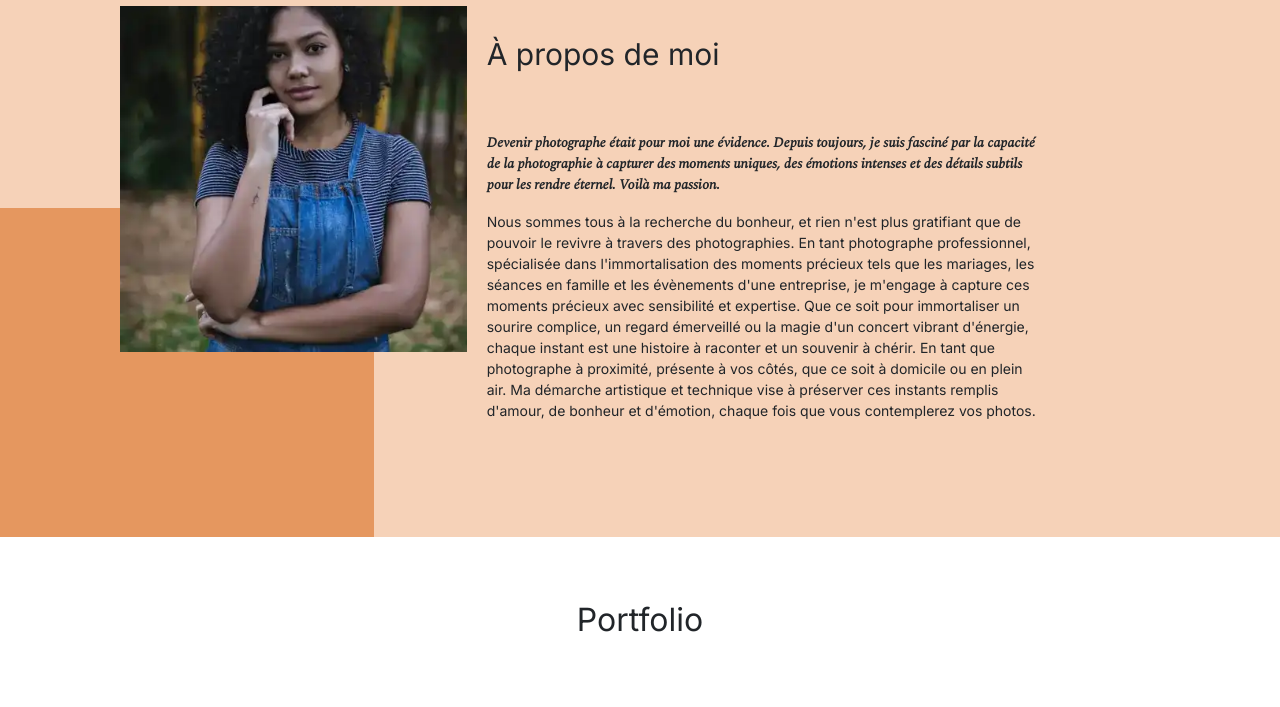
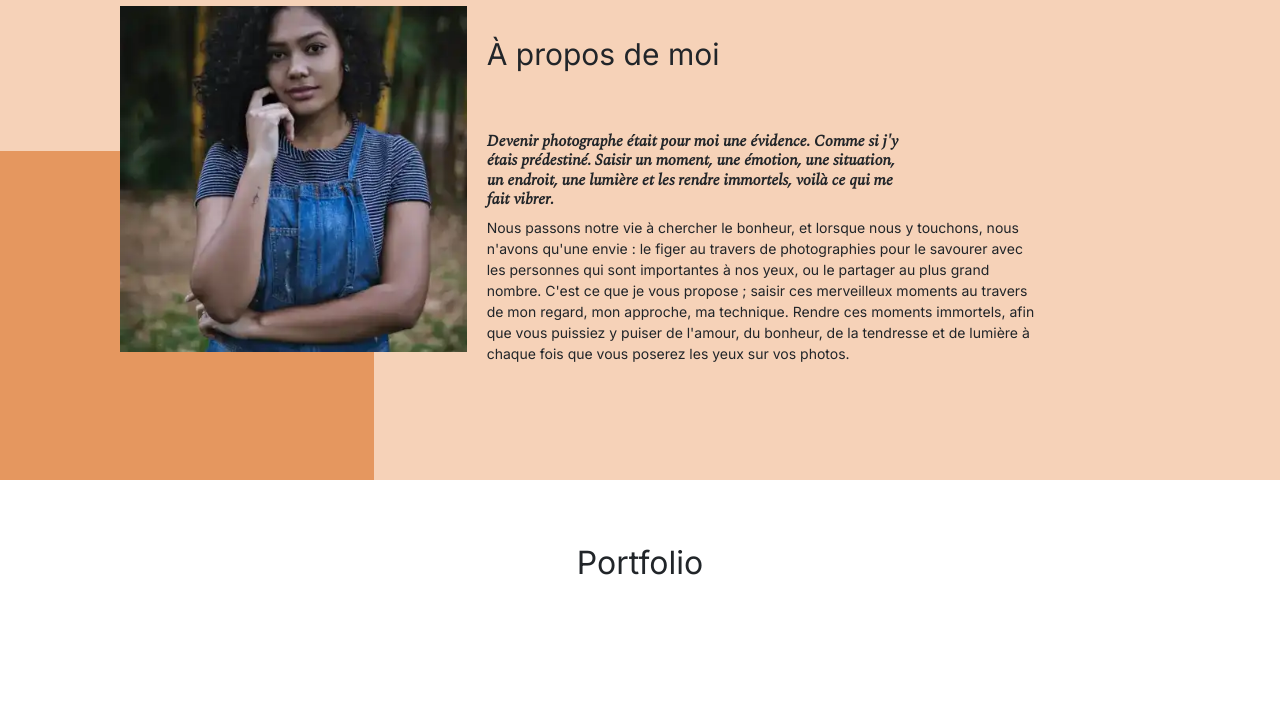
Before and after one commit to DEHBIA-HANI/Nina-Carducci, a plain HTML site: page index.html in a window 1280 px wide. Shown: the part 800-1507 px from the top of the page. Drawn offline with nearby package versions, Linux system fonts and the light colour scheme.

Commit message:
changement du paragraphe de Nina carducci

```diff
--- a/assets/style.css
+++ b/assets/style.css
@@ -79,6 +79,7 @@ body {
 .about-me__introduction {
   font-family: "Spectral";
   font-weight: 800;
+  font-size: 1rem;
   font-style: italic;
   width: 60%;
 }
--- a/index.html
+++ b/index.html
@@ -132,18 +132,15 @@
 			</div>
 			<div id="about-me">
 				<h2 class="about-me__title">À propos de moi</h2>
-				<p class="about-me__introduction">Devenir photographe était pour moi une évidence. Depuis toujours, je
-					suis fasciné par la capacité de la photographie à capturer des moments uniques, des émotions
-					intenses et des détails subtils pour les rendre éternel. Voilà ma passion. </p>
-				<p>Nous sommes tous à la recherche du bonheur, et rien n'est plus gratifiant que de pouvoir le revivre à
-					travers des photographies. En tant photographe professionnel, spécialisée dans l'immortalisation des
-					moments précieux tels que les mariages, les séances en famille et les évènements d'une entreprise,
-					je m'engage à capture ces moments précieux avec sensibilité et expertise. Que ce soit pour
-					immortaliser un sourire complice, un regard émerveillé ou la magie d'un concert vibrant d'énergie,
-					chaque instant est une histoire à raconter et un souvenir à chérir. En tant que photographe à
-					proximité, présente à vos côtés, que ce soit à domicile ou en plein air. Ma démarche artistique et
-					technique vise à préserver ces instants remplis d'amour, de bonheur et d'émotion, chaque fois que
-					vous contemplerez vos photos. </p>
+				<h3 class="about-me__introduction">Devenir photographe était pour moi une évidence. Comme si j'y étais
+					prédestiné. Saisir un moment, une émotion, une situation, un endroit, une lumière et les rendre
+					immortels, voilà ce qui me fait vibrer. </h3>
+				<p>Nous passons notre vie à chercher le bonheur, et lorsque nous y touchons, nous n'avons qu'une envie :
+					le figer au travers de photographies pour le savourer avec les personnes qui sont importantes à nos
+					yeux, ou le partager au plus grand nombre. C'est ce que je vous propose ; saisir ces merveilleux
+					moments au travers de mon regard, mon approche, ma technique. Rendre ces moments immortels, afin que
+					vous puissiez y puiser de l'amour, du bonheur, de la tendresse et de lumière à chaque fois que vous
+					poserez les yeux sur vos photos. </p>
 			</div>
 		</section>
 		<section id="gallery">
@@ -235,9 +232,8 @@
 			<figure>
 				<blockquote>
 					<h3 class="quote__text">
-						Inconsciemment, je pense que je suis toujours à la recherche d'un regard, d'une expression, d'un
-						trait ou d'un sentiment de nostalgie capable de définir - ou plus précisément de révéler - la
-						vie.</h3>
+						De manière inconsciente, je crois, je guette un regard, une expression, des traits ou une
+						nostalgie capable de résumer ou plus exactement de révéler une vie.</h3>
 				</blockquote>
 				<figcaption class="quote__author">- Richard Avedon</figcaption>
 			</figure>
```
